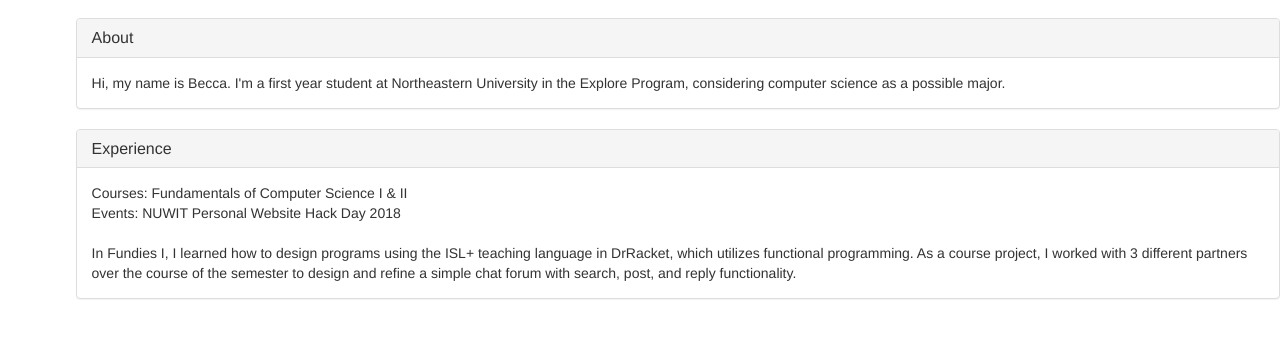
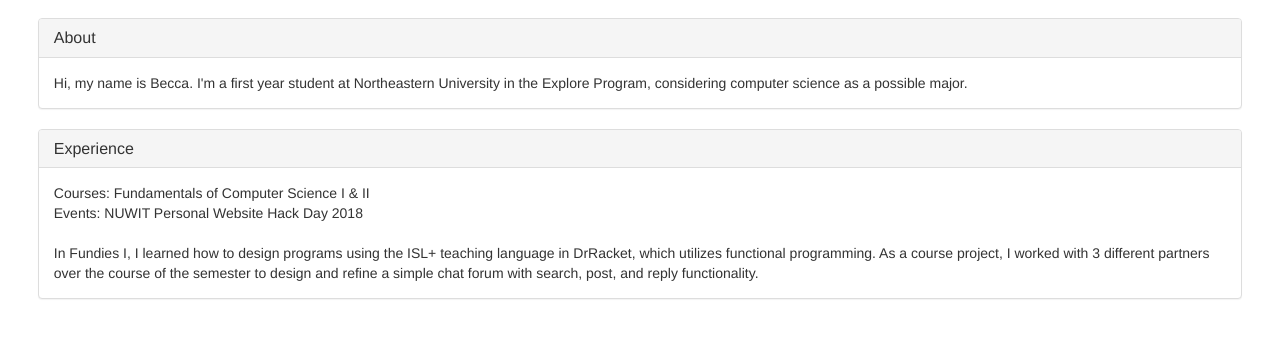
Before and after one commit to malcolmbec/FirstPersonalWebsite, a plain HTML site: page index.html in a window 1280 px wide. Shown: the part 54-392 px from the top of the page. Drawn offline with nearby package versions, Linux system fonts and the light colour scheme.

Commit message:
edit padding

```diff
--- a/style.css
+++ b/style.css
@@ -3,5 +3,6 @@ body {
 }
 
 .page {
-  padding-left: 2cm;
+  padding-left: 1cm;
+  padding-right: 1cm;
 }
```
